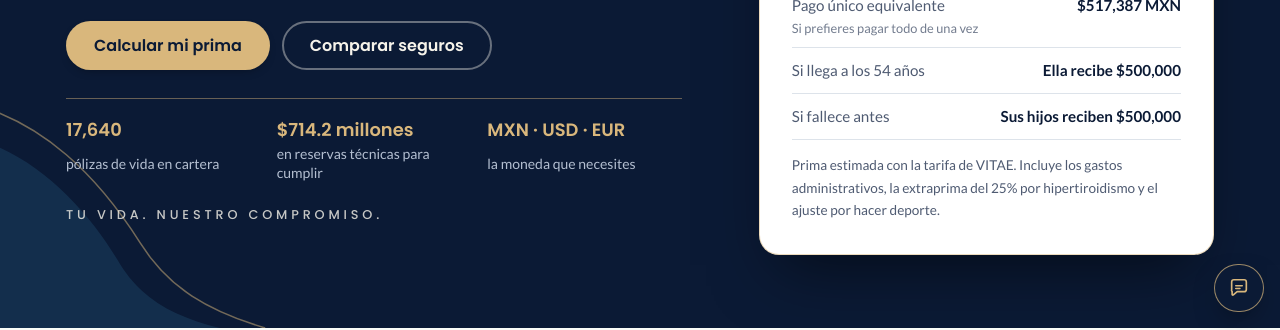
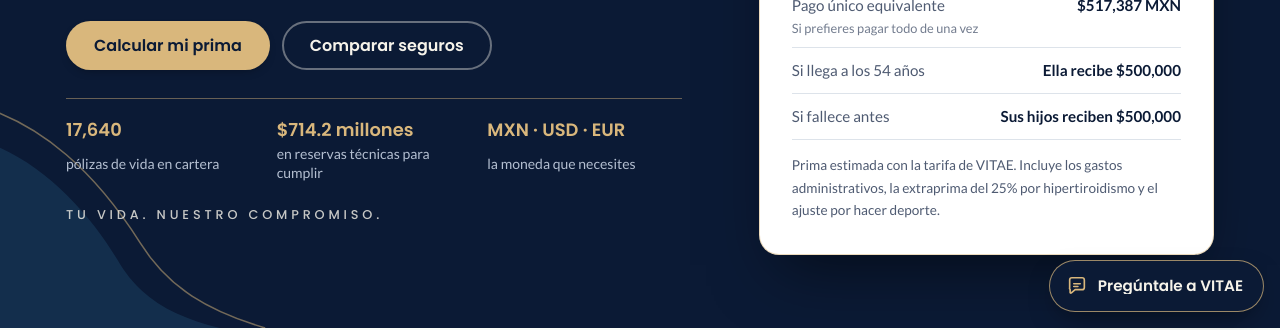
Before and after one commit to vitaeinsurer-lgtm/web-vitae, a plain HTML site: page index.html in a window 1280 px wide. Shown: the part 472-802 px from the top of the page. Drawn offline with Linux system fonts and the light colour scheme.

Commit message:
Botón del chat con texto completo cuando no tapa nada; Siempre se compara de por vida
- En computadora e iPad se ve "Pregúntale a VITAE" y solo se reduce al ícono
  cuando su tamaño completo taparía un botón, enlace o campo.
- En la comparación, VITAE Siempre usa su forma por omisión (de por vida) si
  no se tocaron los años de pago.

Co-Authored-By: Claude Opus 5.5 <noreply@anthropic.com>

```diff
--- a/index.html
+++ b/index.html
@@ -17,7 +17,7 @@
   <link rel="preconnect" href="https://fonts.googleapis.com">
   <link rel="preconnect" href="https://fonts.gstatic.com" crossorigin>
   <link rel="stylesheet" href="https://fonts.googleapis.com/css2?family=Lato:wght@400;700&family=Poppins:wght@400;500;600&display=swap">
-  <link rel="stylesheet" href="css/styles.css?v=202611251811">
+  <link rel="stylesheet" href="css/styles.css?v=202611251231">
 </head>
 <body>
   <a class="skip" href="#contenido">Saltar al contenido</a>
@@ -545,8 +545,8 @@
     </div>
   </footer>
 
-  <script src="js/cotizador.js?v=202611251811"></script>
-  <script src="js/main.js?v=202611251811"></script>
-  <script src="js/chat.js?v=202611251811"></script>
+  <script src="js/cotizador.js?v=202611251231"></script>
+  <script src="js/main.js?v=202611251231"></script>
+  <script src="js/chat.js?v=202611251231"></script>
 </body>
 </html>
--- a/js/chat.js
+++ b/js/chat.js
@@ -58,12 +58,40 @@
   document.body.appendChild(fab);
   document.body.appendChild(panel);
 
-  // Mientras el cotizador pasa por la parte baja de la pantalla, el botón se reduce a solo el ícono
-  var cotiza = document.getElementById('cotiza');
-  if (cotiza && 'IntersectionObserver' in window) {
-    new IntersectionObserver(function (es) { fab.classList.toggle('is-tucked', es[0].isIntersecting); },
-      { rootMargin: '-75% 0px 0px 0px' }).observe(cotiza);
+  // El botón muestra "Pregúntale a VITAE" siempre que no tape nada; si su tamaño completo
+  // cubriría un botón, enlace o campo, se reduce a solo el ícono hasta que el espacio se libere.
+  var INTERACTIVOS = 'a[href], button, input:not([type=hidden]), select, textarea, summary, .seg label, .check';
+  var anchoCompleto = 0, pendiente = false;
+  function medirAncho() {
+    // Mide el ancho completo sin animación (el texto también tiene su propia transición)
+    var label = fab.querySelector('.chat-fab-label');
+    var tuck = fab.classList.contains('is-tucked');
+    fab.style.transition = label.style.transition = 'none';
+    if (tuck) fab.classList.remove('is-tucked');
+    anchoCompleto = fab.getBoundingClientRect().width;
+    if (tuck) fab.classList.add('is-tucked');
+    fab.getBoundingClientRect();
+    fab.style.transition = label.style.transition = '';
   }
+  function tapa() {
+    pendiente = false;
+    if (panel.classList.contains('is-open')) return;
+    var f = fab.getBoundingClientRect();
+    var der = f.right, abajo = f.bottom, izq = der - anchoCompleto, arriba = abajo - Math.max(f.height, 52);
+    var choca = [].some.call(document.querySelectorAll(INTERACTIVOS), function (el) {
+      if (el === fab || fab.contains(el) || panel.contains(el)) return false;
+      var r = el.getBoundingClientRect();
+      if (!r.width || !r.height || r.bottom < arriba - 6 || r.top > abajo + 6) return false;
+      return r.right > izq - 6 && r.left < der + 6 && getComputedStyle(el).visibility !== 'hidden';
+    });
+    fab.classList.toggle('is-tucked', choca);
+  }
+  function revisar() { if (!pendiente) { pendiente = true; requestAnimationFrame(tapa); } }
+  medirAncho();
+  window.addEventListener('scroll', revisar, { passive: true });
+  window.addEventListener('resize', function () { medirAncho(); revisar(); });
+  document.addEventListener('transitionend', function (e) { if (e.target.id === 'peek') revisar(); });
+  revisar();
 
   var log = panel.querySelector('#chat-log');
   var form = panel.querySelector('#chat-form');
@@ -125,6 +153,7 @@
     panel.classList.remove('is-open');
     fab.setAttribute('aria-expanded', 'false');
     document.documentElement.classList.remove('chat-is-open');
+    revisar();
     setTimeout(function () { if (!panel.classList.contains('is-open')) panel.hidden = true; }, reduceMotion ? 0 : 160);
     fab.focus();
   }
--- a/js/main.js
+++ b/js/main.js
@@ -409,6 +409,8 @@
         if (p !== 'vitalicio' && validos.indexOf(d.plazo) === -1) o.plazo = validos[validos.length - 1];
         // Mismos años de pago, sin pasar del máximo de cada seguro
         if (d.pagos === 'vida') o.pagos = p === 'vitalicio' ? 'vida' : o.plazo;
+        // Si no se tocaron los años de pago, VITAE Siempre se compara con su forma por omisión: de por vida, como el Excel
+        else if (p === 'vitalicio' && d.producto !== 'vitalicio' && !pagosTocados) o.pagos = 'vida';
         else o.pagos = Math.min(d.pagos, C.maxPagos(p, d.edad, o.plazo));
         var rr = C.cotizar(o);
         var base = p === 'vitalicio' ? pagosDe(rr)
```
